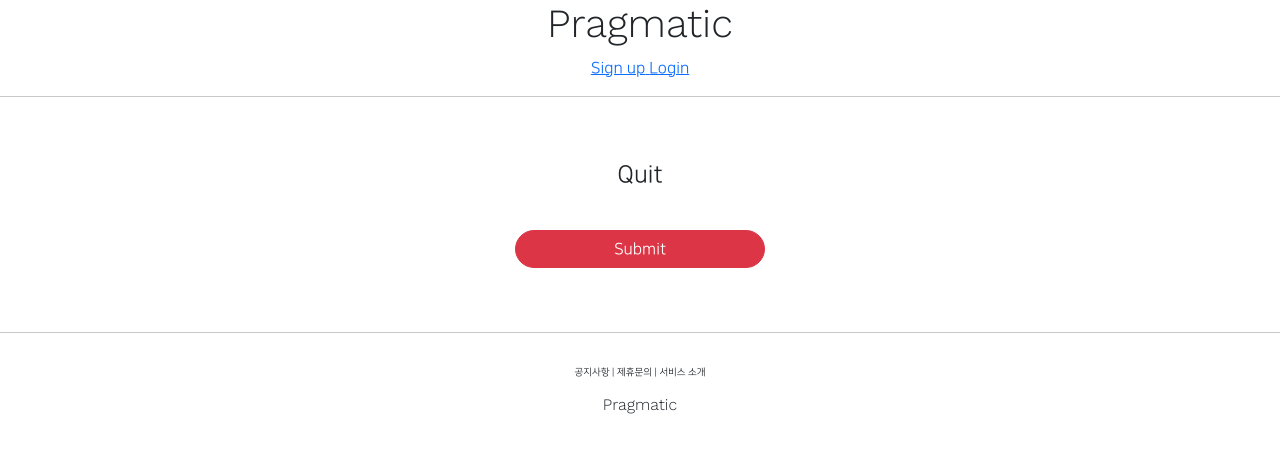
After one commit to gandi0330/DjangoProject, a Django app: template accountapp/templates/accountapp/delete.html in a window 1280 px wide. The commit adds this page. Shown: the top 453 px of the page. Run offline with Django 3.2, Linux system fonts and the light colour scheme; the template is opened without the code that fills it, so the values that code supplies are empty; some libraries are stand-ins or nearby versions.

Commit message:
django course 25 commit

```diff
--- /dev/null
+++ b/accountapp/templates/accountapp/delete.html
@@ -0,0 +1,15 @@
+{% extends 'base.html' %}
+
+{% block content %}
+
+    <div style="text-align:center;max-width: 500px; margin: 4rem auto">
+        <div class="mb-4">
+            <h4>Quit</h4>
+        </div>
+        <form action="{% url 'accountapp:delete' pk=user.pk%}" method="post">
+            {% csrf_token %}
+            <input type="submit" class="btn btn-danger rounded-pill col-6 mt-3">
+        </form>
+    </div>
+
+{% endblock %}
--- a/accountapp/templates/accountapp/detail.html
+++ b/accountapp/templates/accountapp/detail.html
@@ -18,6 +18,11 @@
                     Change Info
                 </p>
             </a>
+            <a href="{% url 'accountapp:delete' pk=user.pk %}">
+                <p>
+                    Quit
+                </p>
+            </a>
             {% endif %}
 
         </div>
--- a/accountapp/urls.py
+++ b/accountapp/urls.py
@@ -1,7 +1,7 @@
 from django.contrib.auth.views import LogoutView, LoginView
 from django.urls import path
 
-from accountapp.views import hello_world, AccountCreateView, AccountDetailView, AccountUpdateView
+from accountapp.views import hello_world, AccountCreateView, AccountDetailView, AccountUpdateView, AccountDeleteView
 
 app_name = 'accountapp'
 
@@ -14,6 +14,7 @@ urlpatterns = [
 
     path('create/', AccountCreateView.as_view(), name='create'),
     path('detail/<int:pk>', AccountDetailView.as_view(), name='detail'),
-    path('update/<int:pk>', AccountUpdateView.as_view(), name='update')
+    path('update/<int:pk>', AccountUpdateView.as_view(), name='update'),
+    path('delete/<int:pk>', AccountDeleteView.as_view(), name='delete')
 
 ]
--- a/templates/header.html
+++ b/templates/header.html
@@ -4,19 +4,19 @@
     </div>
 
     <div>
-        <span>nav1</span>
-        <span>nav2</span>
-        <span>nav3</span>
+        <a href="{% url 'accountapp:create' %}">
+            <span>Sign up</span>
+        </a>
         {% if not user.is_authenticated %}
         <a href="{% url 'accountapp:login' %}?next={{ request.path }}">
-            <span>login</span>
+            <span>Login</span>
         </a>
         {% else %}
         <a href="{% url 'accountapp:detail'  pk=user.pk %}">
-            <span>myPage</span>
+            <span>MyPage</span>
         </a>
         <a href="{% url 'accountapp:logout' %}?next={{ request.path }}">
-            <span>logout</span>
+            <span>Logout</span>
         </a>
         {% endif %}
     </div>
```
Also changed, not shown: accountapp/views.py (+6 -1 lines).
